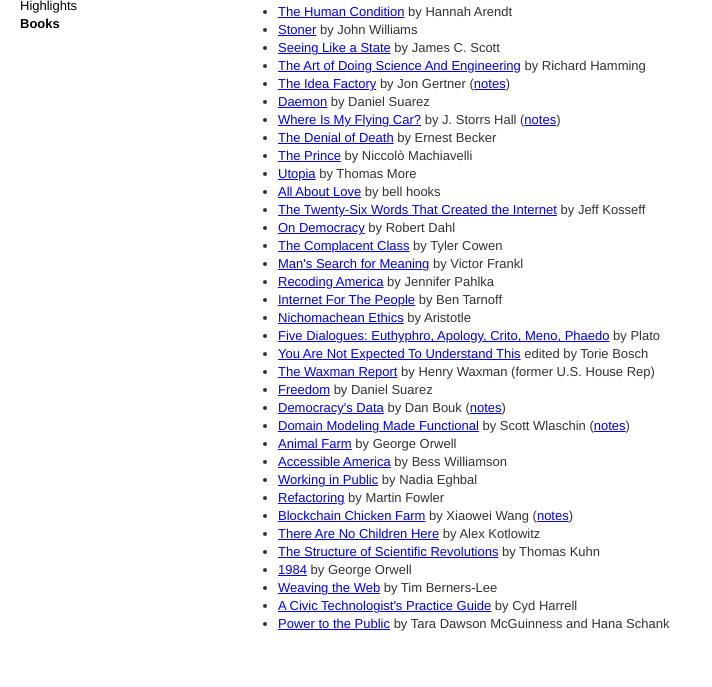
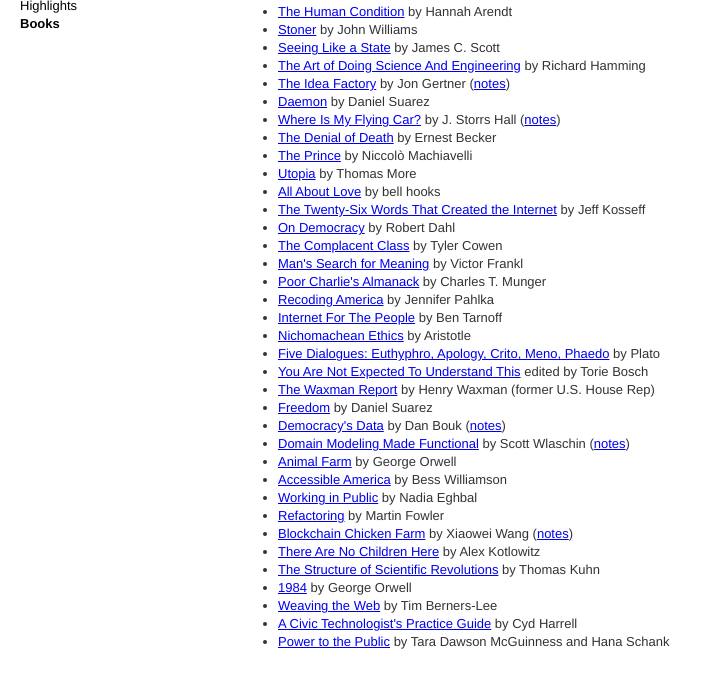
Before and after one commit to dylanirlbeck/dylanirlbeck.com, a website built with Parcel: page books.html in a window 1280 px wide. Shown: the part 97-784 px from the top of the page, without its empty margins (0-712 px from the left). Built offline with nearby package versions, Linux system fonts and the light colour scheme.

Commit message:
Add Poor Charlie's Almanack to bookshelf

```diff
--- a/books.html
+++ b/books.html
@@ -112,6 +112,12 @@
               >Man's Search for Meaning</a
             >
             by Victor Frankl
+          </li>
+          <li>
+            <a href="https://press.stripe.com/poor-charlies-almanack"
+              >Poor Charlie's Almanack</a
+            >
+            by Charles T. Munger
           </li>
           <li>
             <a href="https://www.recodingamerica.us/">Recoding America</a> by
```
